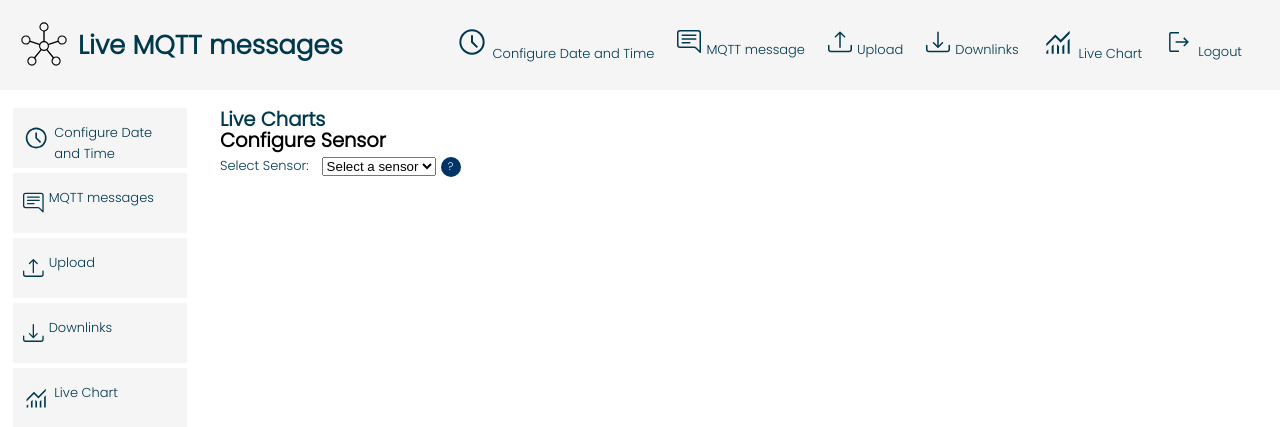
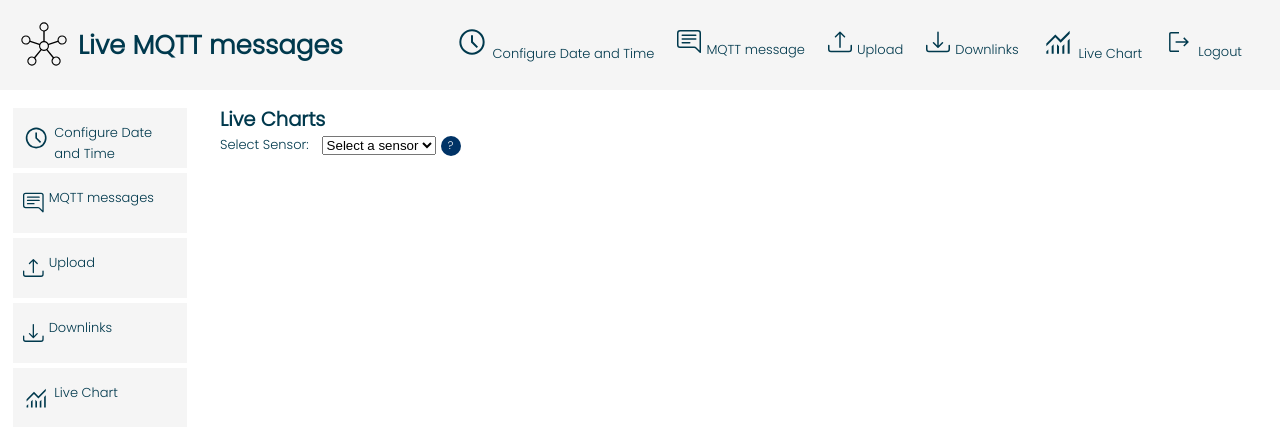
Before and after one commit to russminnie/network_dashboard, a Flask app: page /charts in a window 1280 px wide. Shown: the top 427 px of the page. Run offline with Flask 3, Linux system fonts and the light colour scheme; the visitor is signed in with stand-in values (Sample User, id 1); parts of the project's set-up code (start-up, migrations or seed data) failed here and were passed over.

Commit message:
charts.html: Remove Configure Sensor header

```diff
--- a/templates/charts.html
+++ b/templates/charts.html
@@ -9,7 +9,6 @@
 
 {% block content %}
     <h1>Live Charts</h1>
-    <h2>Configure Sensor</h2>
     <div class="form-group">
         <label for="sensorSelect">Select Sensor:</label>
         <select id="sensorSelect" name="sensor_select" required>
```
